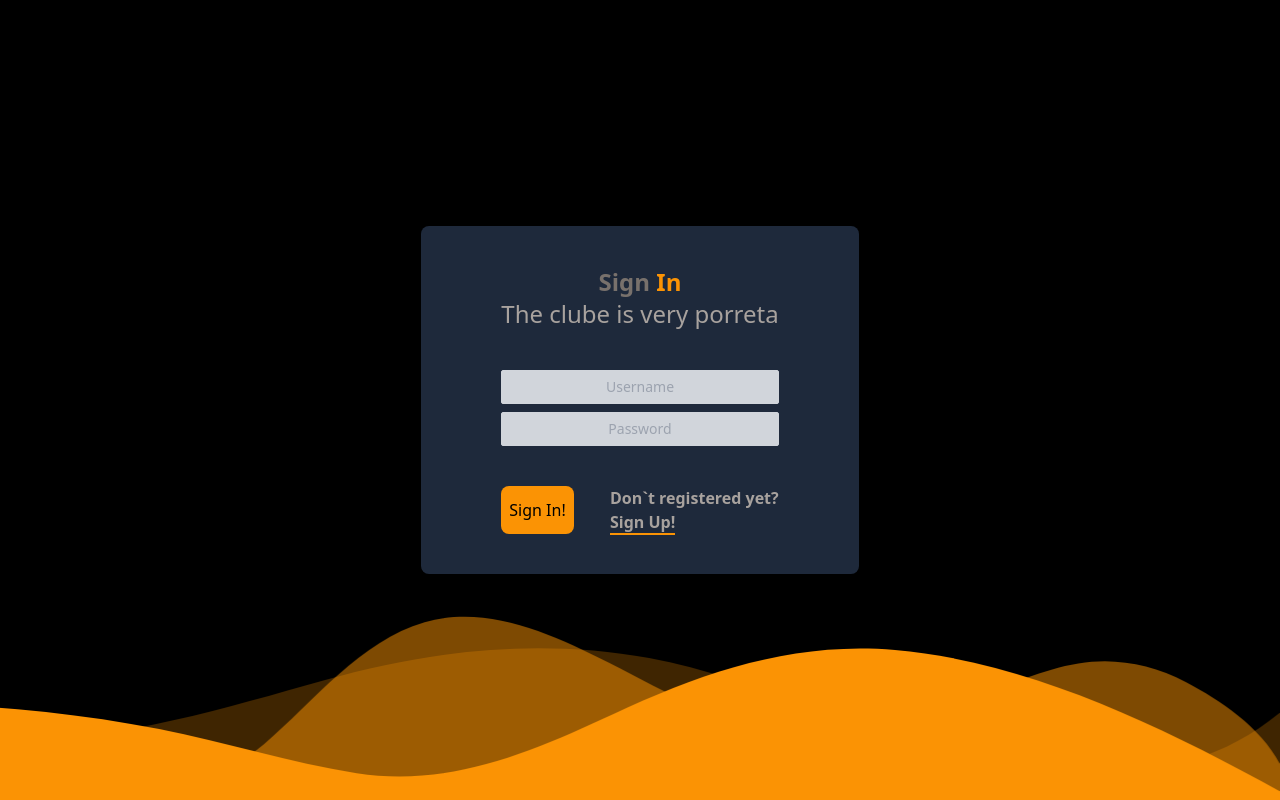
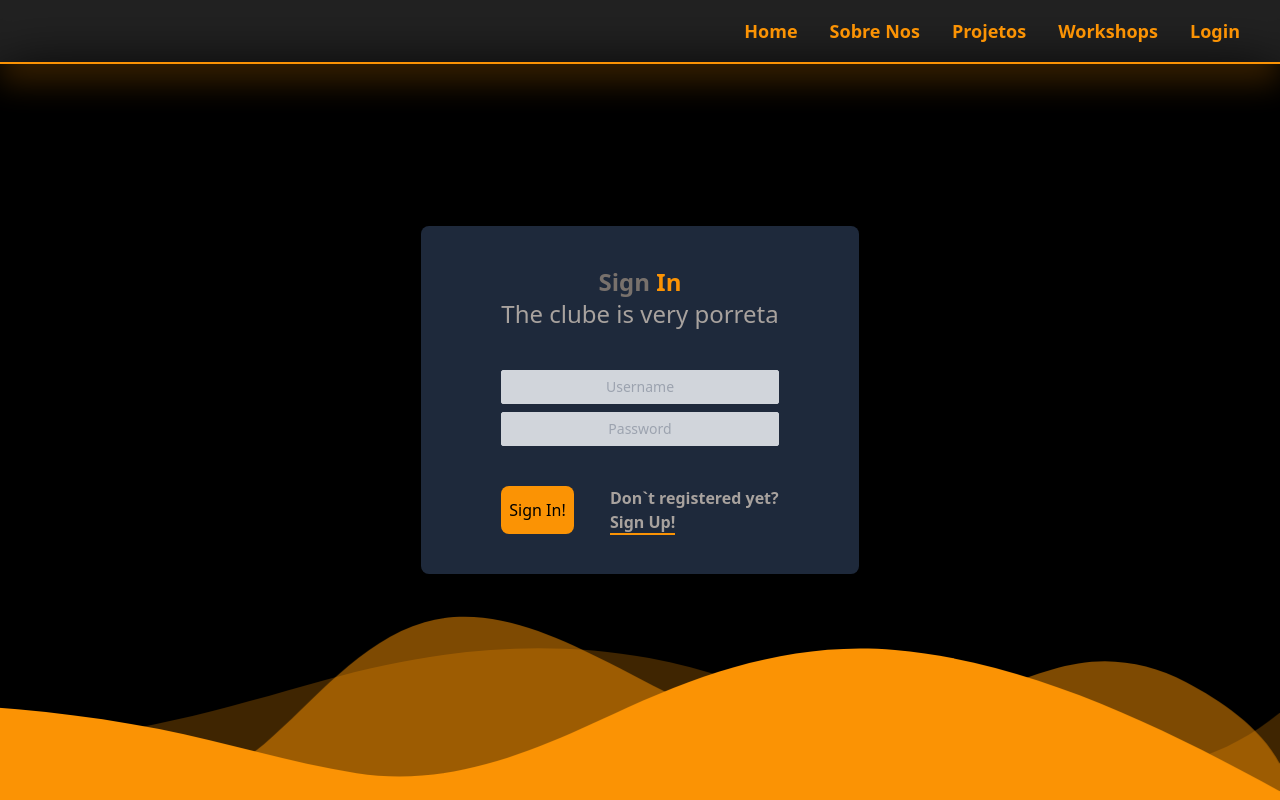
Before and after one commit to ClubeProgramacaoSSA/Front-End-Site-Clube-de-Programacao, a React (Vite) app: page /login in a window 1280 px wide. Built offline with nearby package versions, Linux system fonts and the light colour scheme.

Commit message:
Implementando Navbar Basica
Por falta de entendimento do Tailwind não foi possível implementar o Navbar proposto

```diff
--- a/src/App.tsx
+++ b/src/App.tsx
@@ -1,12 +1,14 @@
 import { BrowserRouter } from "react-router-dom";
 import Router from "./Router";
+import NavBar from "./components/Navbar";
 
 function App() {
-	return (
-		<BrowserRouter>
-			<Router />
-		</BrowserRouter>
-	);
+  return (
+    <BrowserRouter>
+      <NavBar />
+      <Router />
+    </BrowserRouter>
+  );
 }
 
 export default App;
--- a/src/Router.tsx
+++ b/src/Router.tsx
@@ -10,7 +10,6 @@
       <Route path="/projects" element={<Projects />} />
       <Route path="/workshops" element={<WorkShops />} />
       <Route path="/login" element={<Login />} />
-
     </Routes>
   );
 }
--- a/src/components/Navbar.tsx
+++ b/src/components/Navbar.tsx
@@ -1,3 +1,29 @@
-export function Navbar() {
-	return <h1>Navbar</h1>;
+import { NavLink } from "react-router-dom";
+
+
+function NavBar() {
+  return (
+    <div className="fixed w-full flex-row shadow-[0_20px_30px_rgba(251,147,4,0.2)]">
+      <div className="flex flex-row justify-end items-center pr-10 gap-8 w-full h-16 border-b-2 border-orange shadow-[inset_0_70px_60px_rgba(169,169,169,0.2)] bg-black ">
+        <NavLink to="/" className="text-orange flex items-center text-center font-bold text-lg">
+          Home
+        </NavLink>
+        <NavLink to="/sobrenos" className="text-orange flex items-center text-center font-bold text-lg">
+          Sobre Nos
+        </NavLink>
+        <NavLink to="/projetos" className="text-orange flex items-center text-center font-bold text-lg">
+          Projetos
+        </NavLink>
+        <NavLink to="/workshops" className="text-orange flex items-center text-center font-bold text-lg">
+          Workshops
+        </NavLink>
+        <NavLink to="/login" className="text-orange flex items-center text-center font-bold text-lg">
+          Login
+        </NavLink>
+
+      </div>
+    </div>
+  );
 }
+
+export default NavBar;
```
Also changed, not shown: 2 other files (tests, documents, lock files or other folders). Lines whose indentation alone changed are shown as unchanged.
